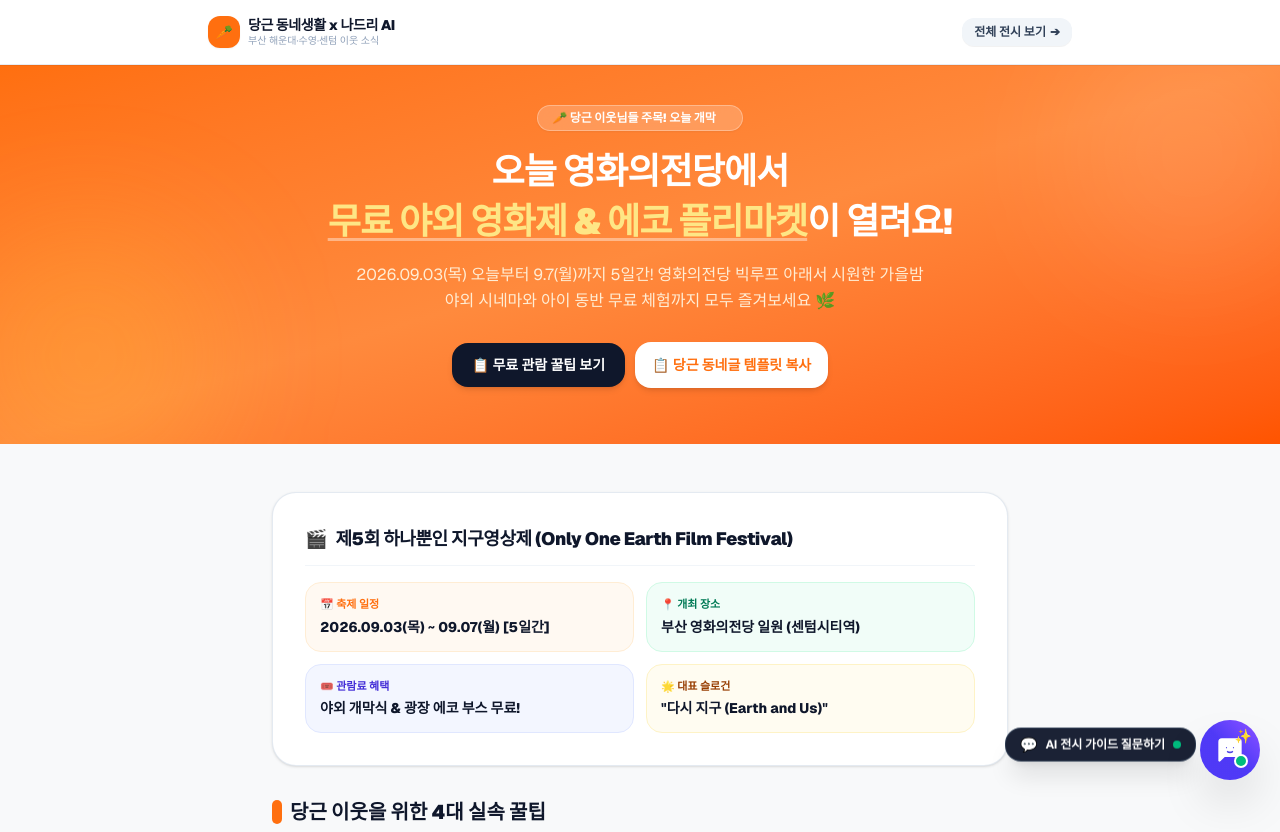
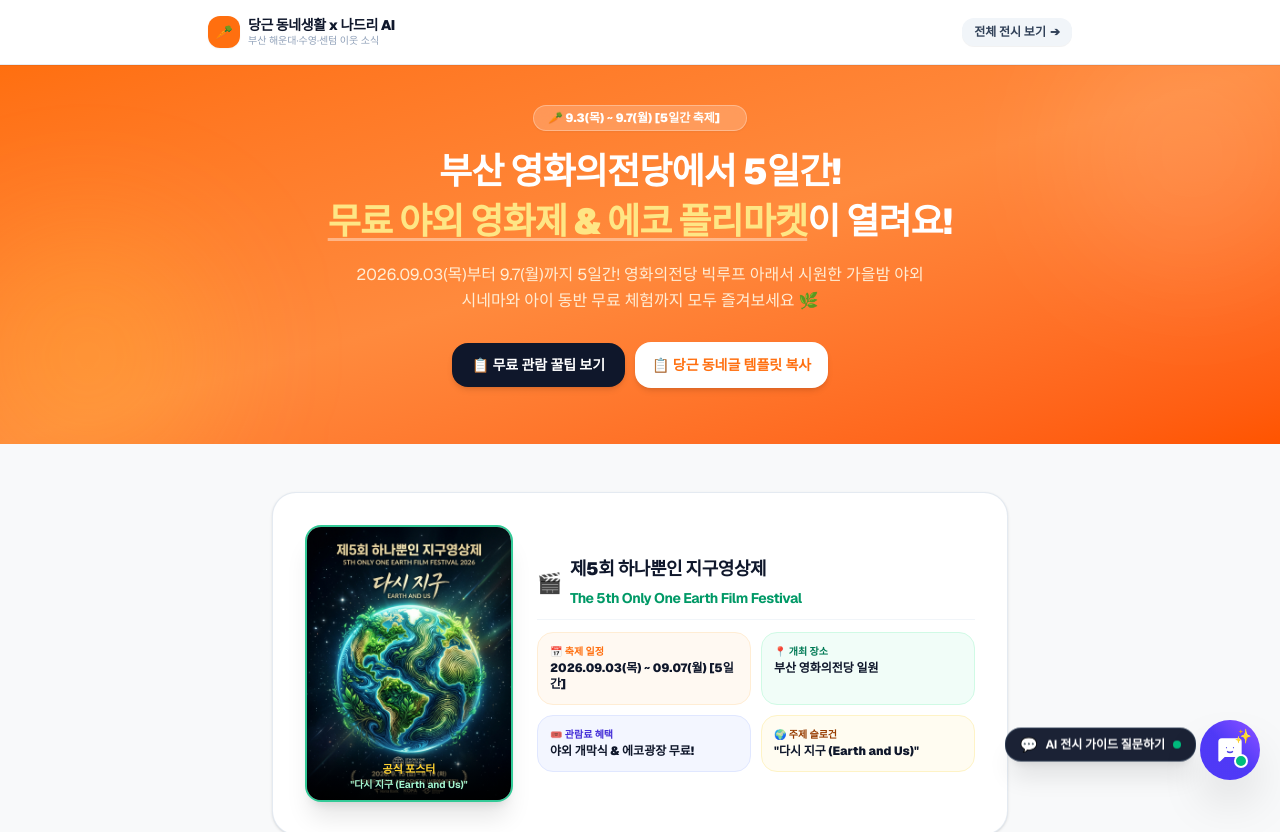
Before and after one commit to parkyoung07/art-buk, a Next.js app: page /daangn in a window 1280 px wide. Shown: the top 832 px of the page. Built offline with nearby package versions, Linux system fonts and the light colour scheme.

Commit message:
feat: Highlight official festival poster and update dates to 9.3~9.7 across shorts, daangn, and blog

```diff
--- a/src/app/daangn/page.tsx
+++ b/src/app/daangn/page.tsx
@@ -81,12 +81,12 @@ export default function DaangnLandingPage() {
 
         <div className="relative max-w-3xl mx-auto text-center space-y-4">
           <div className="inline-flex items-center gap-1.5 px-3.5 py-1 rounded-full bg-white/20 backdrop-blur-md text-white font-black text-xs border border-white/30 shadow-xs">
-            <span>🥕 당근 이웃님들 주목! 오늘 개막</span>
+            <span>🥕 9.3(목) ~ 9.7(월) [5일간 축제]</span>
             <span className="w-1.5 h-1.5 rounded-full bg-amber-300 animate-ping" />
           </div>
 
           <h1 className="text-2xl sm:text-4xl font-black tracking-tight leading-tight sm:leading-snug">
-            오늘 영화의전당에서<br />
+            부산 영화의전당에서 5일간!<br />
             <span className="text-amber-200 underline decoration-white/40 underline-offset-4">
               무료 야외 영화제 & 에코 플리마켓
             </span>
@@ -94,7 +94,7 @@ export default function DaangnLandingPage() {
           </h1>
 
           <p className="text-xs sm:text-base text-orange-100 max-w-xl mx-auto leading-relaxed">
-            2026.09.03(목) 오늘부터 9.7(월)까지 5일간! 영화의전당 빅루프 아래서 시원한 가을밤 야외 시네마와 아이 동반 무료 체험까지 모두 즐겨보세요 🌿
+            2026.09.03(목)부터 9.7(월)까지 5일간! 영화의전당 빅루프 아래서 시원한 가을밤 야외 시네마와 아이 동반 무료 체험까지 모두 즐겨보세요 🌿
           </p>
 
           {/* 퀵 액션 버튼 바 */}
@@ -121,34 +121,57 @@ export default function DaangnLandingPage() {
 
       {/* 3. 본문 컨테이너 */}
       <main className="flex-1 max-w-3xl w-full mx-auto px-4 py-8 sm:py-12 space-y-8">
-        {/* 핵심 요약 카드 */}
-        <div className="bg-white rounded-3xl p-6 sm:p-8 border border-slate-200/90 shadow-sm space-y-4">
-          <div className="flex items-center gap-2 pb-3 border-b border-slate-100">
-            <span className="text-lg">🎬</span>
+        {/* 🌟 공식 메인 포스터 & 핵심 요약 통합 카드 */}
+        <div className="bg-white rounded-3xl p-6 sm:p-8 border border-slate-200/90 shadow-sm space-y-6">
+          <div className="flex flex-col sm:flex-row gap-6 items-center">
+            {/* 공식 포스터 이미지 */}
+            <div className="relative w-44 sm:w-52 aspect-[3/4] rounded-2xl overflow-hidden shadow-xl border-2 border-emerald-500/80 shrink-0 group">
+              <img
+                src="/images/earth-festival-poster.jpg"
+                alt="제5회 하나뿐인 지구영상제 공식 포스터 (다시 지구)"
+                className="w-full h-full object-cover group-hover:scale-105 transition-transform duration-500"
+              />
+              <div className="absolute inset-x-0 bottom-0 bg-gradient-to-t from-black/90 via-black/50 to-transparent p-2 text-center text-white">
+                <span className="text-[11px] font-black text-amber-300 block">
+                  공식 포스터
+                </span>
+                <span className="text-[10px] text-emerald-200 font-bold block">
+                  &quot;다시 지구 (Earth and Us)&quot;
+                </span>
+              </div>
+            </div>
+
+            {/* 행사 정보 */}
+            <div className="flex-1 space-y-3">
+              <div className="flex items-center gap-2 pb-2 border-b border-slate-100">
+                <span className="text-xl">🎬</span>
                 <h2 className="text-base sm:text-lg font-black text-slate-900 tracking-tight">
-              제5회 하나뿐인 지구영상제 (Only One Earth Film Festival)
+                  제5회 하나뿐인 지구영상제<br />
+                  <span className="text-xs sm:text-sm text-emerald-600 font-bold">The 5th Only One Earth Film Festival</span>
                 </h2>
               </div>
 
-          <div className="grid grid-cols-1 sm:grid-cols-2 gap-3 text-xs sm:text-sm">
-            <div className="p-3.5 rounded-2xl bg-orange-50/70 border border-orange-100 space-y-1">
-              <span className="font-bold text-[#FF6F0F] text-[11px] block">📅 축제 일정</span>
-              <p className="font-extrabold text-slate-900">2026.09.03(목) ~ 09.07(월) [5일간]</p>
+              <div className="grid grid-cols-1 sm:grid-cols-2 gap-2.5 text-xs">
+                <div className="p-3 rounded-2xl bg-orange-50/70 border border-orange-100 space-y-0.5">
+                  <span className="font-bold text-[#FF6F0F] text-[10px] block">📅 축제 일정</span>
+                  <p className="font-black text-slate-900">2026.09.03(목) ~ 09.07(월) [5일간]</p>
                 </div>
 
-            <div className="p-3.5 rounded-2xl bg-emerald-50/70 border border-emerald-100 space-y-1">
-              <span className="font-bold text-emerald-700 text-[11px] block">📍 개최 장소</span>
-              <p className="font-extrabold text-slate-900">부산 영화의전당 일원 (센텀시티역)</p>
+                <div className="p-3 rounded-2xl bg-emerald-50/70 border border-emerald-100 space-y-0.5">
+                  <span className="font-bold text-emerald-700 text-[10px] block">📍 개최 장소</span>
+                  <p className="font-black text-slate-900">부산 영화의전당 일원</p>
                 </div>
 
-            <div className="p-3.5 rounded-2xl bg-indigo-50/70 border border-indigo-100 space-y-1">
-              <span className="font-bold text-indigo-700 text-[11px] block">🎟️ 관람료 혜택</span>
-              <p className="font-extrabold text-slate-900">야외 개막식 & 광장 에코 부스 무료!</p>
+                <div className="p-3 rounded-2xl bg-indigo-50/70 border border-indigo-100 space-y-0.5">
+                  <span className="font-bold text-indigo-700 text-[10px] block">🎟️ 관람료 혜택</span>
+                  <p className="font-black text-slate-900">야외 개막식 &amp; 에코광장 무료!</p>
                 </div>
 
-            <div className="p-3.5 rounded-2xl bg-amber-50/70 border border-amber-100 space-y-1">
-              <span className="font-bold text-amber-800 text-[11px] block">🌟 대표 슬로건</span>
-              <p className="font-extrabold text-slate-900">&quot;다시 지구 (Earth and Us)&quot;</p>
+                <div className="p-3 rounded-2xl bg-amber-50/70 border border-amber-100 space-y-0.5">
+                  <span className="font-bold text-amber-800 text-[10px] block">🌍 주제 슬로건</span>
+                  <p className="font-black text-slate-900">&quot;다시 지구 (Earth and Us)&quot;</p>
+                </div>
+              </div>
             </div>
           </div>
         </div>
--- a/src/app/shorts/page.tsx
+++ b/src/app/shorts/page.tsx
@@ -20,19 +20,19 @@ const SHORTS_SLIDES: Slide[] = [
   {
     id: 1,
     time: "0:00 ~ 0:08",
-    tag: "🔥 오늘(9/3) 개막!",
-    title: "영화의전당 무료 야외 영화제?",
-    subTitle: "오늘 저녁 18:30 야외극장 무료 상영!",
-    description: "부산 센텀 영화의전당에서 5일간 펼쳐지는 아시아 최대 환경 영상 축제!",
-    narration: "여러분, 오늘 저녁 센텀 영화의전당에서, 거대한 무료 야외 영화제가 개막한다는 사실, 알고 계셨나요?",
-    bgImage: "https://images.pexels.com/photos/7991579/pexels-photo-7991579.jpeg?auto=compress&cs=tinysrgb&dpr=2&h=650&w=940",
-    emoji: "🎬",
-    accent: "from-rose-600 to-amber-500",
+    tag: "🌿 9.3(목) ~ 9.7(월) 5일간!",
+    title: "제5회 하나뿐인 지구영상제",
+    subTitle: "영화의전당 무료 야외 시네마 축제!",
+    description: "'다시 지구(Earth and Us)'를 슬로건으로 영화의전당에서 5일간 펼쳐지는 아시아 최대 환경 영상 축제!",
+    narration: "9월 3일부터 9월 7일까지 5일간, 센텀 영화의전당에서 거대한 무료 야외 영화제가 열린다는 사실, 알고 계셨나요?",
+    bgImage: "/images/earth-festival-poster.jpg",
+    emoji: "🌍",
+    accent: "from-emerald-600 via-teal-600 to-blue-600",
   },
   {
     id: 2,
     time: "0:08 ~ 0:17",
-    tag: "🌳 오늘 개막작 <나무의 노래>",
+    tag: "🌳 개막작 <나무의 노래>",
     title: "거목들의 웅장한 사운드",
     subTitle: "진재운 감독의 화제작 대형 스크린 상영",
     description: "시원한 가을밤, 빅루프 아래서 만나는 자연의 경이로운 울림!",
@@ -68,12 +68,12 @@ const SHORTS_SLIDES: Slide[] = [
   {
     id: 5,
     time: "0:35 ~ 0:45",
-    tag: "👉 무료 주차 & 일정표 보기",
+    tag: "👉 9/7까지 축제 일정표 보기",
     title: "나드리 AI에서 지금 확인!",
     subTitle: "화면 아래 링크 클릭 또는 nadriai.com",
-    description: "부울경 40+개 무료 전시 & 5일장 일정표를 한눈에 만나보세요!",
-    narration: "무료 주차 팁과 전체 일정표는, 화면 아래 나드리 AI 링크에서 지금 바로 확인하세요!",
-    bgImage: "https://images.pexels.com/photos/15138865/pexels-photo-15138865.jpeg?auto=compress&cs=tinysrgb&dpr=2&h=650&w=940",
+    description: "9월 7일까지 펼쳐지는 축제 상영시간표와 무료 주차 꿀팁을 지금 확인하세요!",
+    narration: "9월 7일까지 펼쳐지는 축제 일정표와 무료 주차 팁은, 화면 아래 나드리 AI 링크에서 지금 바로 확인하세요!",
+    bgImage: "/images/earth-festival-poster.jpg",
     emoji: "✨",
     accent: "from-purple-600 to-pink-600",
   },
@@ -161,7 +161,6 @@ export default function ShortsPage() {
     (slideIdx: number) => {
       if (typeof window === "undefined" || !("speechSynthesis" in window)) return;
 
-      // 이전 타이머 정리
       if (progressIntervalRef.current) clearInterval(progressIntervalRef.current);
       if (speechEndTimeoutRef.current) clearTimeout(speechEndTimeoutRef.current);
       setProgress(0);
@@ -169,8 +168,7 @@ export default function ShortsPage() {
       const targetSlide = SHORTS_SLIDES[slideIdx];
 
       if (!isTTSActive) {
-        // 음성이 꺼져 있을 때는 6초 타이머로 부드럽게 전환
-        const duration = 6000;
+        const duration = 6500;
         const step = 50;
         progressIntervalRef.current = setInterval(() => {
           setProgress((prev) => {
@@ -186,8 +184,7 @@ export default function ShortsPage() {
         return;
       }
 
-      // 음성이 켜져 있을 때: 음성 길이에 맞춰 프로그레스 바를 채우고, 말이 완전히 끝난 후 0.4초 숨고르기 후 자연스럽게 다음 장면 전환
-      window.speechSynthesis.cancel(); // 새 슬라이드 진입 시 초기화
+      window.speechSynthesis.cancel();
 
       const utterance = new SpeechSynthesisUtterance(targetSlide.narration);
       utterance.lang = "ko-KR";
@@ -200,8 +197,7 @@ export default function ShortsPage() {
         if (voiceObj) utterance.voice = voiceObj;
       }
 
-      // 음성 길이 예상치 (한글 글자수 / 속도 기준)
-      const estimatedSec = Math.max((targetSlide.narration.length / (7 * speechRate)), 4.5);
+      const estimatedSec = Math.max((targetSlide.narration.length / (7 * speechRate)), 4.8);
       const estimatedMs = estimatedSec * 1000;
       const step = 50;
 
@@ -223,7 +219,6 @@ export default function ShortsPage() {
         setProgress(100);
         if (progressIntervalRef.current) clearInterval(progressIntervalRef.current);
 
-        // 말이 끝난 후 0.4초(400ms) 여유를 두어 "뚝" 끊김 없는 편안한 숨고르기 후 전환
         if (isPlaying) {
           speechEndTimeoutRef.current = setTimeout(() => {
             goToNextSlide();
@@ -264,7 +259,7 @@ export default function ShortsPage() {
   }, [currentSlideIndex, isPlaying, playSlideWithSmoothVoice]);
 
   const handleCopyScript = () => {
-    const fullScript = `[🎬 유튜브 쇼츠 업로드용 대본 & 세부 정보]\n\n📌 영상 제목:\n오늘 개막! 부산 영화의전당 무료 야외 영화제 & 에코 플리마켓 꿀팁 🎬 #shorts #부산축제\n\n📌 자연스러운 나레이션 대본 (총 40초):\n(0~8초) 여러분, 오늘 저녁 센텀 영화의전당에서, 거대한 무료 야외 영화제가 개막한다는 사실, 알고 계셨나요?\n(8~17초) 개막작 나무의 노래를 시원한 빅루프 야외극장에서, 전액 무료로 감상할 수 있습니다.\n(17~26초) 이번 주말에는 야외 광장에서 친환경 플리마켓과, 아이들이 좋아하는 무료 화분 심기 체험까지 열려요.\n(26~35초) 영화 보고 바로 앞 나루공원 돗자리 산책과, 수영 팔도시장 떡볶이 먹방 코스로 완벽한 하루를 만들어보세요!\n(35~40초) 무료 주차 팁과 전체 일정표는, 화면 아래 나드리 AI 링크에서 지금 바로 확인하세요!\n\n📌 고정 댓글 문구:\n👉 영화제 상세 일정표 & 나들이 지도 보기: https://nadriai.com/daangn\n\n📌 추천 해시태그:\n#하나뿐인지구영상제 #부산영화의전당 #부산축제 #부산가볼만한곳 #센텀시티 #주말나들이 #부산데이트 #shorts`;
+    const fullScript = `[🎬 유튜브 쇼츠 업로드용 대본 & 세부 정보 (9/3~9/7 축제 기간용)]\n\n📌 영상 제목:\n9.3(목)~9.7(월) 부산 영화의전당 '제5회 하나뿐인 지구영상제' 무료 야외영화 & 에코 플리마켓 꿀팁 🎬 #shorts #부산축제\n\n📌 자연스러운 나레이션 대본 (총 40초):\n(0~8초) 9월 3일부터 9월 7일까지 5일간, 센텀 영화의전당에서 거대한 무료 야외 영화제가 열린다는 사실, 알고 계셨나요?\n(8~17초) 개막작 나무의 노래를 시원한 빅루프 야외극장에서, 전액 무료로 감상할 수 있습니다.\n(17~26초) 이번 주말에는 야외 광장에서 친환경 플리마켓과, 아이들이 좋아하는 무료 화분 심기 체험까지 열려요.\n(26~35초) 영화 보고 바로 앞 나루공원 돗자리 산책과, 수영 팔도시장 떡볶이 먹방 코스로 완벽한 하루를 만들어보세요!\n(35~40초) 9월 7일까지 펼쳐지는 축제 일정표와 무료 주차 팁은, 화면 아래 나드리 AI 링크에서 지금 바로 확인하세요!\n\n📌 고정 댓글 문구:\n👉 9/3~9/7 영화제 전체 상영시간표 & 나들이 지도 보기: https://nadriai.com/daangn\n\n📌 추천 해시태그:\n#하나뿐인지구영상제 #부산영화의전당 #부산축제 #부산가볼만한곳 #센텀시티 #주말나들이 #부산데이트 #환경영화제 #shorts`;
 
     if (navigator?.clipboard) {
       navigator.clipboard.writeText(fullScript);
@@ -287,8 +282,8 @@ export default function ShortsPage() {
           <span className="font-extrabold text-sm sm:text-base tracking-tight text-white">
             나드리 AI 쇼츠 스튜디오
           </span>
-          <span className="px-2 py-0.5 rounded-full bg-red-600 text-white font-black text-[10px] tracking-wider uppercase animate-pulse">
-            SHORTS 9:16
+          <span className="px-2 py-0.5 rounded-full bg-emerald-600 text-white font-black text-[10px] tracking-wider uppercase animate-pulse">
+            9.3 ~ 9.7 [5일간]
           </span>
         </div>
 
@@ -314,7 +309,7 @@ export default function ShortsPage() {
         {/* 좌측: 9:16 유튜브 쇼츠 모바일 시뮬레이터 (6열) */}
         <div className="lg:col-span-6 flex flex-col items-center w-full space-y-4">
           <div className="relative w-full max-w-[360px] aspect-[9/16] rounded-[36px] overflow-hidden border-[6px] border-slate-800 shadow-2xl bg-black flex flex-col justify-between select-none">
-            {/* 🌟 5개 배경 이미지 크로스-페이드 레이어 (화면이 깜빡이거나 끊기지 않고 부드럽게 디졸브) */}
+            {/* 🌟 5개 배경 이미지 크로스-페이드 레이어 */}
             {SHORTS_SLIDES.map((slide, idx) => (
               <div
                 key={slide.id}
@@ -384,6 +379,27 @@ export default function ShortsPage() {
               </div>
             </div>
 
+            {/* 🌟 1번 슬라이드일 때 공식 메인 포스터 부각 뱃지 & 미니 포스터 카드 */}
+            {currentSlideIndex === 0 && (
+              <div className="relative z-20 mx-auto px-4 mt-2 flex flex-col items-center gap-2 animate-in fade-in zoom-in-95 duration-500">
+                <div className="relative rounded-2xl overflow-hidden shadow-2xl border-2 border-emerald-400/80 w-36 h-48 group">
+                  <img
+                    src="/images/earth-festival-poster.jpg"
+                    alt="제5회 하나뿐인 지구영상제 공식 포스터"
+                    className="w-full h-full object-cover group-hover:scale-105 transition-transform duration-500"
+                  />
+                  <div className="absolute inset-x-0 bottom-0 bg-gradient-to-t from-black/90 via-black/50 to-transparent p-1.5 text-center">
+                    <span className="text-[10px] font-black text-amber-300 block">
+                      공식 포스터
+                    </span>
+                    <span className="text-[9px] text-emerald-200 font-bold block">
+                      &quot;다시 지구 (Earth and Us)&quot;
+                    </span>
+                  </div>
+                </div>
+              </div>
+            )}
+
             {/* 터치/클릭 영역 (좌/우 클릭으로 슬라이드 수동 이동) */}
             <div className="absolute inset-y-16 inset-x-0 z-15 flex">
               <div
@@ -446,15 +462,15 @@ export default function ShortsPage() {
             {currentSlideIndex === 4 && (
               <div className="absolute inset-x-4 top-20 bottom-36 z-25 bg-slate-900/95 backdrop-blur-lg rounded-3xl p-5 border-2 border-indigo-500/80 shadow-2xl flex flex-col justify-between text-center animate-in fade-in zoom-in-95 duration-500">
                 <div className="space-y-2">
-                  <span className="inline-flex items-center gap-1 px-3 py-1 rounded-full bg-indigo-500 text-white font-black text-xs shadow-xs">
-                    ✨ 나드리 AI 공식 포털
+                  <span className="inline-flex items-center gap-1 px-3 py-1 rounded-full bg-emerald-600 text-white font-black text-xs shadow-xs">
+                    📅 9.3(목) ~ 9.7(월) 5일간
                   </span>
                   <h3 className="text-base sm:text-lg font-black text-white leading-tight">
-                    영화제 상영시간표 &amp;<br />
+                    지구영상제 상영시간표 &amp;<br />
                     <span className="text-amber-300">주차·맛집 나들이 코스</span> 보기
                   </h3>
                   <p className="text-[11px] text-slate-300 leading-relaxed">
-                    지금 바로 아래 버튼을 눌러 부울경 40+개 무료 전시와 5일장 장날 지도를 확인하세요!
+                    지금 바로 아래 버튼을 눌러 9월 7일까지 펼쳐지는 축제 일정표와 부울경 40+개 무료 전시를 확인하세요!
                   </p>
                 </div>
 
@@ -568,7 +584,7 @@ export default function ShortsPage() {
                 </h3>
               </div>
               <span className="text-[11px] font-bold text-emerald-400 bg-emerald-500/10 px-2 py-0.5 rounded-md border border-emerald-500/20">
-                음성 싱크 연결 ON
+                9/3 ~ 9/7 축제 기간용
               </span>
             </div>
 
@@ -667,7 +683,7 @@ export default function ShortsPage() {
             <div className="flex items-center justify-between">
               <h3 className="font-extrabold text-sm sm:text-base text-white flex items-center gap-2">
                 <span>📝</span>
-                <span>자연스러운 구어체 나레이션 대본</span>
+                <span>축제 기간(9/3~9/7) 구어체 나레이션 대본</span>
               </h3>
               <button
                 onClick={handleCopyScript}
--- a/src/content/posts/2026-09-03-busan-only-one-earth-film-festival.md
+++ b/src/content/posts/2026-09-03-busan-only-one-earth-film-festival.md
@@ -1,22 +1,22 @@
 ---
-title: "제5회 하나뿐인 지구영상제 : 오늘 개막! 영화의전당에서 만나는 푸른 지구 이야기"
+title: "제5회 하나뿐인 지구영상제 : 9.3(목)~9.7(월) 5일간! 영화의전당에서 만나는 푸른 지구 이야기"
 date: "2026-09-03"
-summary: "2026년 9월 3일 오늘 개막! 부산 영화의전당에서 5일간 펼쳐지는 아시아 최대 기후·환경 영상 축제! 개막작 '나무의 노래'부터 APEC 나루공원 에코 힐링 코스까지 총정리."
+summary: "2026년 9월 3일부터 9월 7일까지 5일간 부산 영화의전당에서 펼쳐지는 아시아 최대 기후·환경 영상 축제! 공식 포스터 '다시 지구(Earth and Us)'부터 개막작 '나무의 노래'까지 총정리."
 category: "문화축제"
 tags: ["하나뿐인지구영상제", "부산영화의전당", "환경영화제", "센텀시티", "부산축제", "나무의노래", "APEC나루공원"]
 region: "부산"
 eventId: "busan-only-one-earth-film-festival-2026"
-thumbnail: "https://images.pexels.com/photos/142497/pexels-photo-142497.jpeg?auto=compress&cs=tinysrgb&dpr=2&h=650&w=940"
+thumbnail: "/images/earth-festival-poster.jpg"
 ---
 
 안녕하세요, 여러분! 부울경 문화 나들이의 든든한 안내자이자 여러분의 전담 AI 도슨트입니다.
 
-드디어 오늘, **2026년 9월 3일(목)**! 아시아를 대표하는 기후·환경 영상 축제인 **'제5회 하나뿐인 지구영상제 (Only One Earth Film Festival 2026)'**가 부산 영화의전당에서 화려하게 개막합니다!
+**2026년 9월 3일(목)부터 9월 7일(월)까지 5일간!** 아시아를 대표하는 기후·환경 영상 축제인 **'제5회 하나뿐인 지구영상제 (Only One Earth Film Festival 2026)'**가 부산 영화의전당에서 화려하게 펼쳐집니다!
 
-'다시 지구 (Earth and Us)'라는 따뜻하고도 강렬한 슬로건 아래, 9월 7일(월)까지 5일간 전 세계의 경이로운 자연과 생명, 그리고 우리가 지켜야 할 지구의 이야기를 담은 명작들이 상영됩니다. 이번 주말, 영화와 자연이 숨 쉬는 센텀시티로 특별한 감성 나들이를 떠나보세요!
+'다시 지구 (Earth and Us)'라는 따뜻하고도 강렬한 슬로건 아래, 전 세계 29개국 58편의 경이로운 자연과 생명, 그리고 우리가 지켜야 할 지구의 이야기를 담은 명작들이 상영됩니다. 이번 주말, 영화와 자연이 숨 쉬는 센텀시티로 특별한 감성 나들이를 떠나보세요!
 
-![푸른 숲과 자연의 경이로움을 담은 풍경](https://images.pexels.com/photos/142497/pexels-photo-142497.jpeg?auto=compress&cs=tinysrgb&dpr=2&h=650&w=940)
-*▲ 제5회 하나뿐인 지구영상제가 열리는 부산 영화의전당 일원에서 만나는 푸른 생명의 울림.*
+![제5회 하나뿐인 지구영상제 공식 포스터 (다시 지구)](/images/earth-festival-poster.jpg)
+*▲ 제5회 하나뿐인 지구영상제 공식 포스터: 인간의 지문과 푸른 지구를 형상화한 '다시 지구 (Earth and Us)'.*
 
 ---
 
```
Also changed, not shown: public/data/art-sample.json, public/data/search-index.json, public/images/earth-festival-poster.jpg (added), public/search-index.json. Lines whose indentation alone changed are shown as unchanged.
